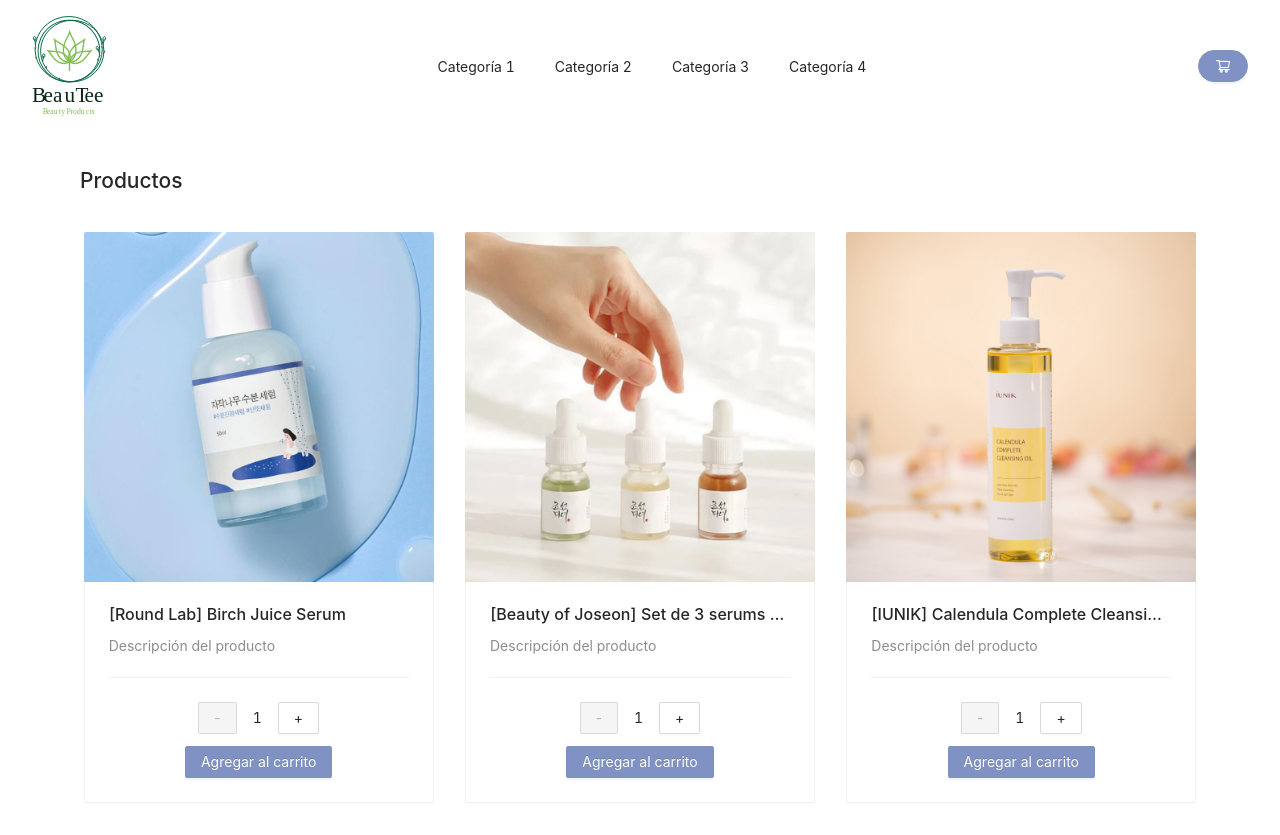
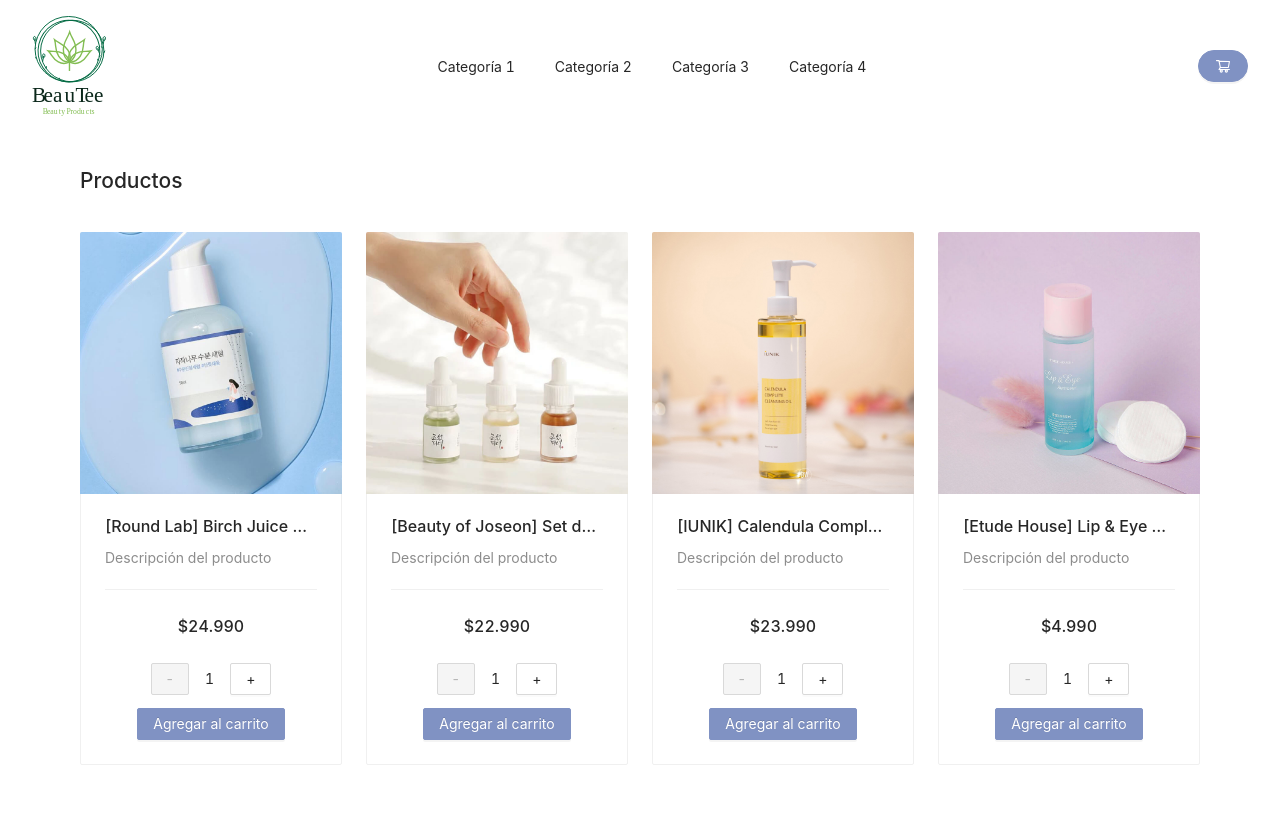
Before and after one commit to DaniiPoblete/organicshop, a React (Create React App) app: page / in a window 1280 px wide. After the commit the page ends 800 px from the top, so only its background shows below. Built offline with nearby package versions, Linux system fonts and the light colour scheme.

Commit message:
Se agrega manejo de precio según cantidad seleccionada

```diff
--- a/src/components/ItemCount/ItemCount.js
+++ b/src/components/ItemCount/ItemCount.js
@@ -1,8 +1,8 @@
-import React, { useState } from 'react';
+import React, { useEffect, useState } from 'react';
 import { Button } from 'antd';
 import styles from './ItemCount.module.less';
 
-function ItemCount({stock, initial, onAdd}) {
+function ItemCount({stock, initial, onAdd, onCountChange}) {
 	const [count, setCount] = useState(initial);
 
 	const decrease = () => {
@@ -12,6 +12,10 @@
 	const increase = () => {
 		setCount(count + 1);
 	};
+
+	useEffect(() => {
+		onCountChange(count);
+	}, [count]);
 
 	return (
 		<div className={styles.itemCount}>
--- a/src/components/ItemListContainer/ItemListContainer.js
+++ b/src/components/ItemListContainer/ItemListContainer.js
@@ -1,38 +1,56 @@
-import React from 'react';
+import React, { useState } from 'react';
 import styles from './ItemListContainer.module.less';
 import ItemCount from '../ItemCount/ItemCount';
 import { Card, Col, Divider, notification, Row } from 'antd';
 import Meta from 'antd/es/card/Meta';
 
 function ItemListContainer({greeting}) {
-	const products = [{
+	const productList = [{
 		id: 1,
 		name: 'Birch Juice Serum',
 		brand: 'Round Lab',
 		desc: 'Descripción del producto',
 		src: 'Round-Lab-Birch-Juice-Serum-2.jpeg',
-		stock: 10
+		stock: 10,
+		price: 24990
 	}, {
 		id: 2,
 		name: 'Set de 3 serums mini',
 		brand: 'Beauty of Joseon',
 		desc: 'Descripción del producto',
 		src: 'Beauty-of-Joseon-Trio-Serum-Gift-Set-2.jpeg',
-		stock: 5
+		stock: 5,
+		price: 22990
 	}, {
 		id: 3,
 		name: 'Calendula Complete Cleansing Oil',
 		brand: 'IUNIK',
 		desc: 'Descripción del producto',
 		src: 'iUnik-Calendula-Complete-Cleansing-Oil-4.jpeg',
-		stock: 15
+		stock: 15,
+		price: 23990
+	}, {
+		id: 4,
+		name: 'Lip & Eye Remover',
+		brand: 'Etude House',
+		desc: 'Descripción del producto',
+		src: 'Etude-House-Lip-Eye-Remover-6.jpeg',
+		stock: 4,
+		price: 4990
 	}];
 
-	const onAdd = (count, name, brand) => {
+	const [products, setProducts] = useState(productList);
+
+	const onAdd = (count, product) => {
 		return notification.success({
-			description: `${count}x [${brand}] ${name}`,
+			description: `${count}x [${product.brand}] ${product.name}`,
 			message: 'Producto agregado exitosamente'
 		});
+	};
+
+	const onCountChange = (count, product) => {
+		product.totalPrice = product.price * count;
+		setProducts([...products]);
 	};
 
 	return (
@@ -42,7 +60,7 @@
 					<h2>{greeting}</h2>
 				</Col>
 				{products.map((product) => (
-					<Col xs={24} md={8} key={product.id}>
+					<Col xs={24} sm={12} md={8} lg={6} key={product.id}>
 						<Card
 							className={styles.card}
 							cover={
@@ -56,9 +74,13 @@
 								description={product.desc}
 							/>
 							<Divider />
+							<p className={styles.price}>
+								{product.totalPrice?.toLocaleString('es-CL', {style: 'currency', currency: 'CLP'})}
+							</p>
 							<ItemCount
 								stock={product.stock} initial={1}
-								onAdd={(count) => onAdd(count, product.name, product.brand)}
+								onAdd={(count) => onAdd(count, product)}
+								onCountChange={(count) => onCountChange(count, product)}
 							/>
 						</Card>
 					</Col>
--- a/src/components/ItemListContainer/ItemListContainer.module.less
+++ b/src/components/ItemListContainer/ItemListContainer.module.less
@@ -7,3 +7,9 @@
   min-width: 200px;
   margin: auto;
 }
+
+.price {
+  font-size: 1rem;
+  font-weight: 500;
+  text-align: center;
+}
```
Also changed, not shown: src/assets/products/Etude-House-Lip-Eye-Remover-6.jpeg (added).
